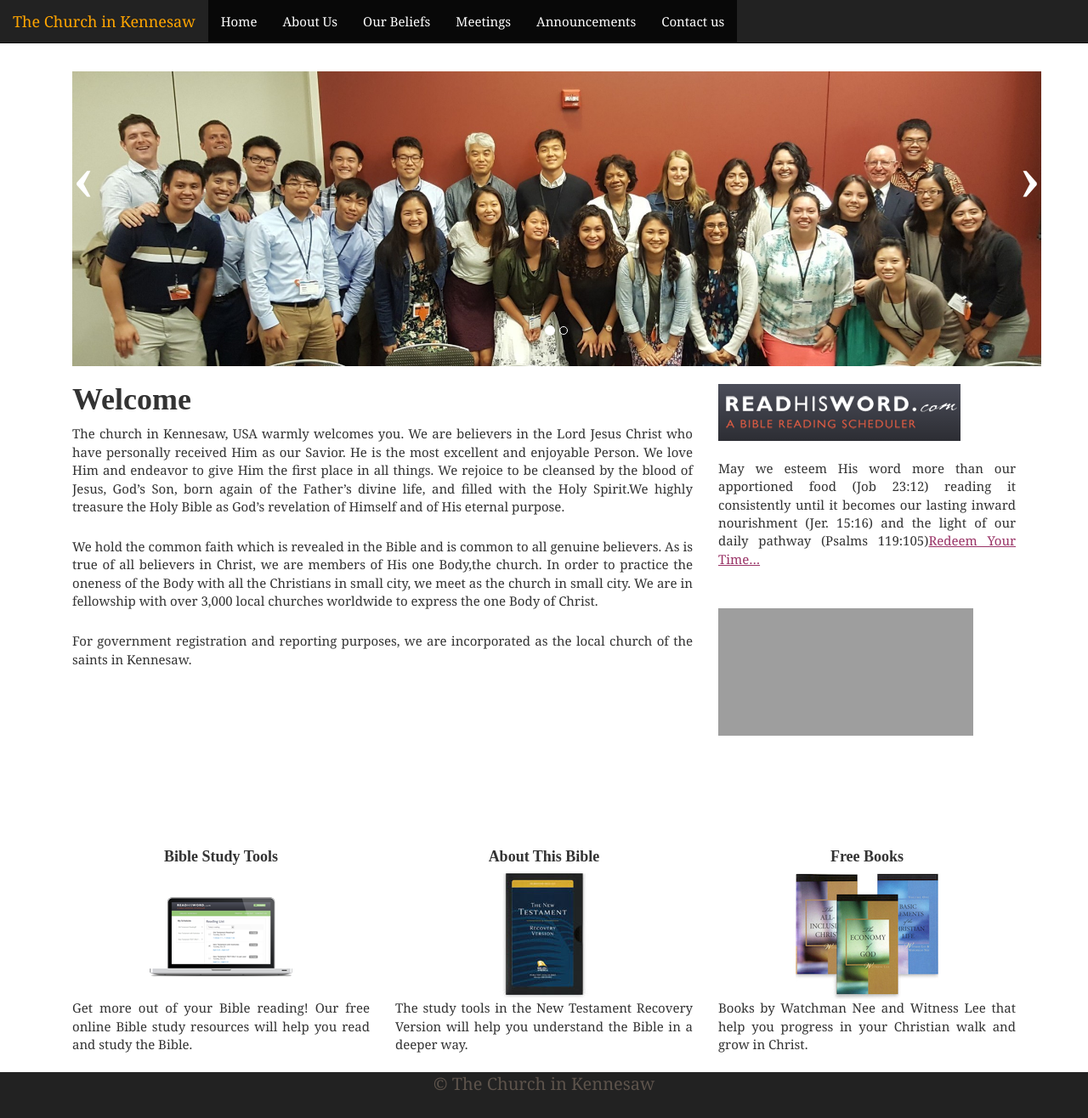
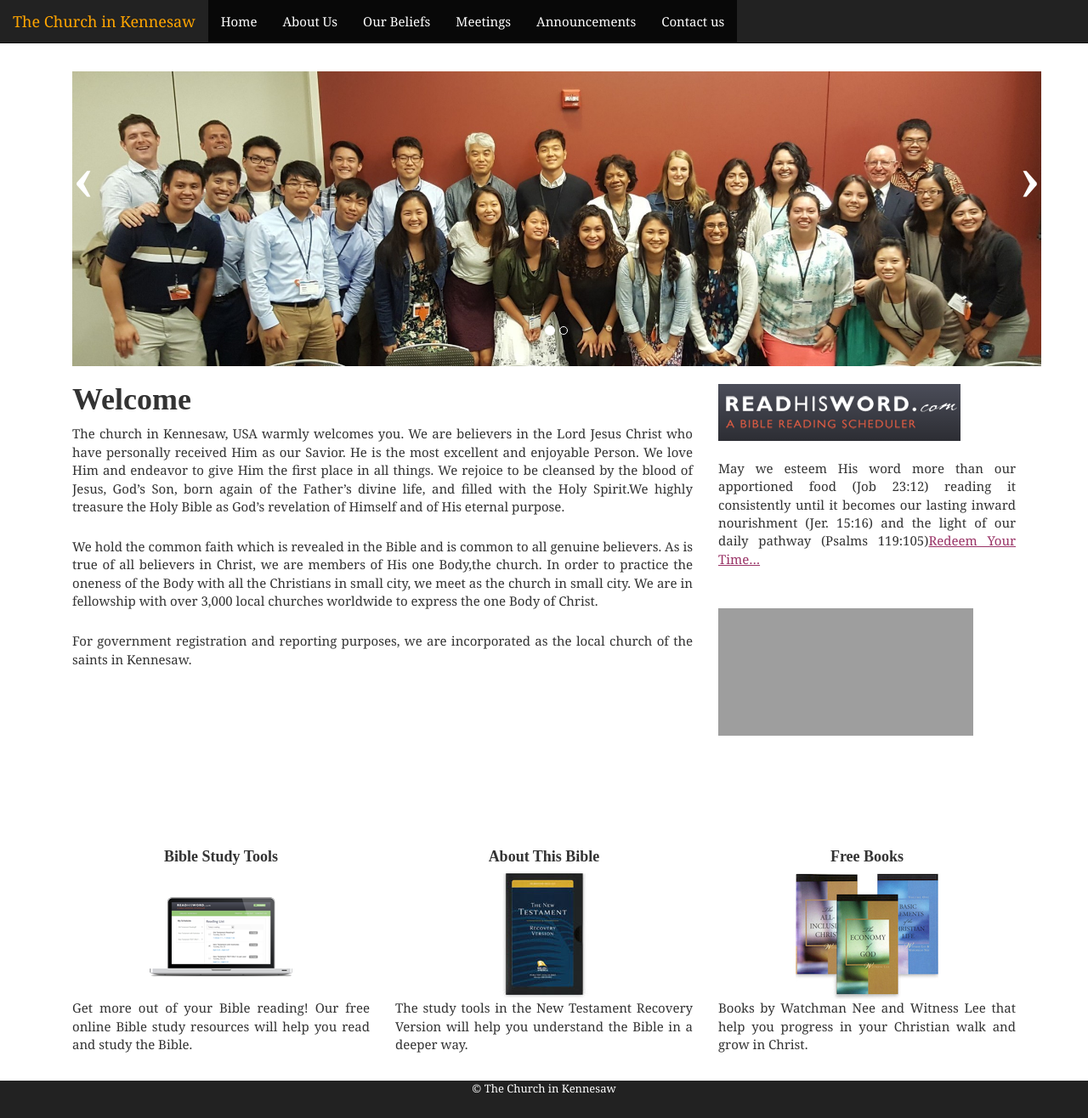
Before and after one commit to beyondfinity/kennesaw-jekyll-clone, a Jekyll site: the page built from index.html, in a window 1280 px wide and 1316 px high. Shown: the whole window at 85% size. Built offline with Jekyll 4.4.1, drawn with Linux system fonts in a browser that asks for light colours; the list of posts is cut into pages by our own code; grey boxes are pictures that could not be loaded.

Commit message:
Some fixes

```diff
--- a/_includes/footer.html
+++ b/_includes/footer.html
@@ -1,7 +1,7 @@
 <div class="container-fluid">
     <div class="row-fluid">
         <div class="span12 footer navbar-inverse navbar-fixed-bottom" font-color:"white">
-          <center  style="color: #5d534b; font-size:20px;">&copy; The Church in Kennesaw<a href="http://jekyllrb.com"></a> <a href="https://github.com/scotte/jekyll-clean"></a></center>
+          <center  style="color:white; font-size:13px;">&copy; The Church in Kennesaw<a href="http://jekyllrb.com"></a> <a href="https://github.com/scotte/jekyll-clean"></a></center>
 
             <a href="http://creativecommons.org/licenses/by/4.0/"></a></p>
         </div>
```
